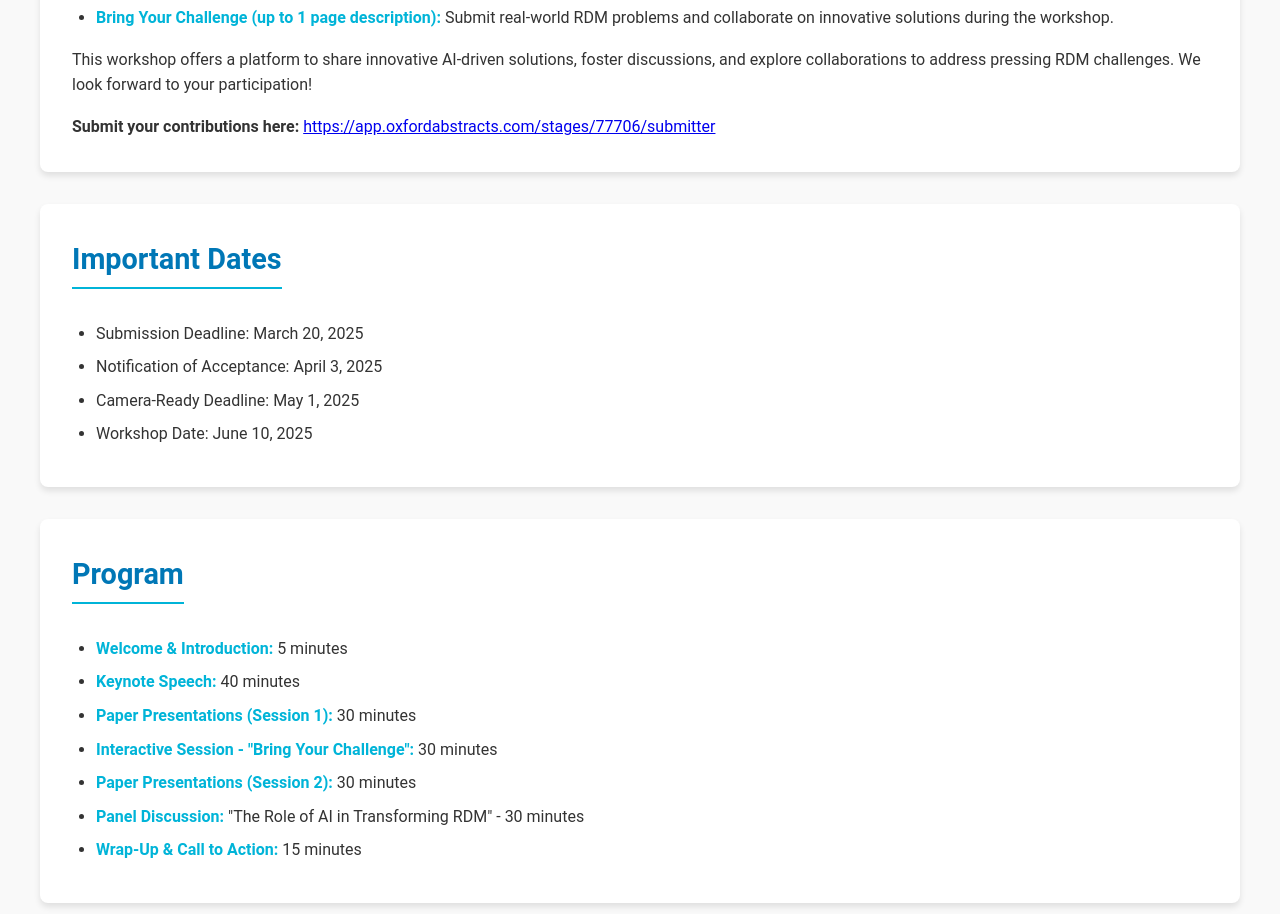
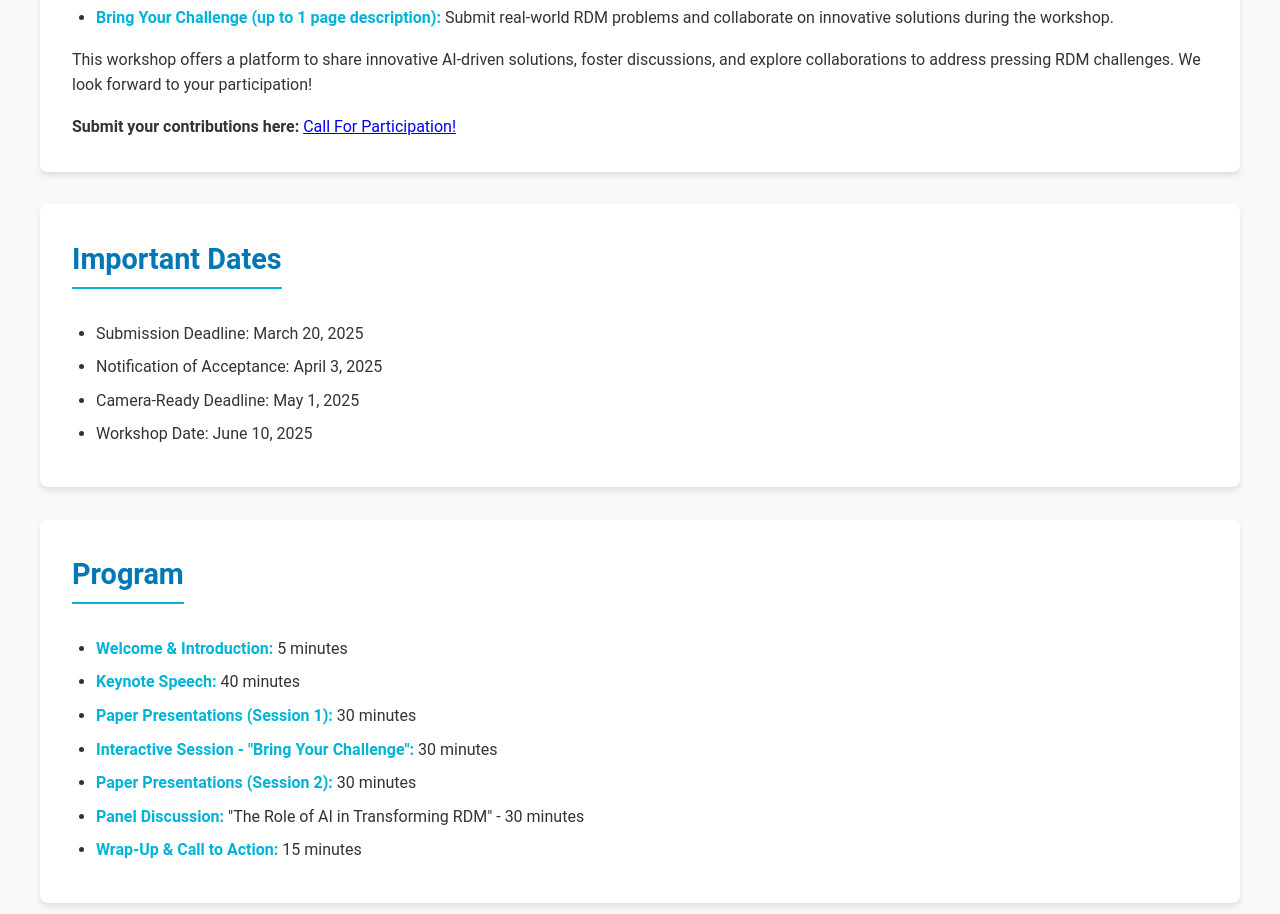
Before and after one commit to AI4RDM/AIRDeM, a plain HTML site: page index.html in a window 1280 px wide. Shown: the part 1227-2141 px from the top of the page. Drawn offline with Linux system fonts and the light colour scheme.

Commit message:
Update index.html

```diff
--- a/index.html
+++ b/index.html
@@ -62,7 +62,7 @@ This workshop will showcase the application of state-of-the-art AI methods, incl
 
 <p>This workshop offers a platform to share innovative AI-driven solutions, foster discussions, and explore collaborations to address pressing RDM challenges. We look forward to your participation!</p>
 
-    <p><strong>Submit your contributions here:</strong> <a href="https://app.oxfordabstracts.com/stages/77706/submitter" target="_blank" rel="noopener">https://app.oxfordabstracts.com/stages/77706/submitter</a></p>
+    <p><strong>Submit your contributions here:</strong> <a href="https://app.oxfordabstracts.com/stages/77706/submitter" target="_blank" rel="noopener">Call For Participation!</a></p>
 </section>
 
         <section id="important-dates">
```
